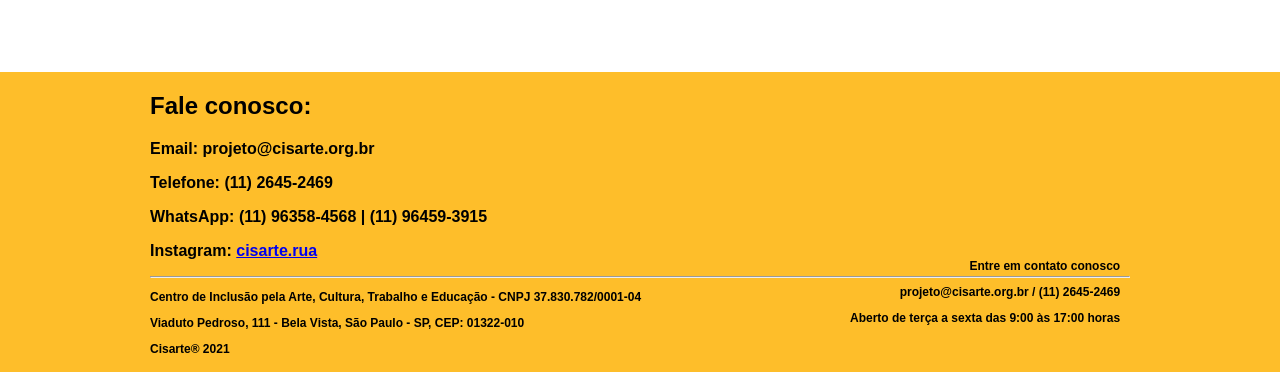
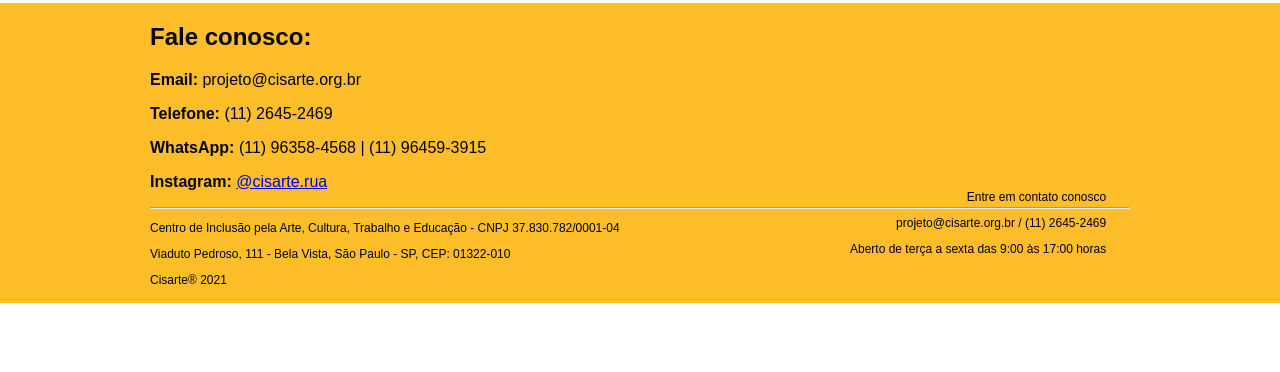
Before and after one commit to cisarte/cisarte.github.io, a plain HTML site: page doacoes.html in a window 1280 px wide. Shown: the part 1252-1624 px from the top of the page. After the commit the page ends 1555 px from the top, so only its background shows below. Drawn offline with nearby package versions, Linux system fonts and the light colour scheme.

Commit message:
Update doacoes.html

```diff
--- a/doacoes.html
+++ b/doacoes.html
@@ -91,7 +91,7 @@
     <p><strong>Email:  </strong>projeto@cisarte.org.br</p>
     <p><strong>Telefone:  </strong>(11) 2645-2469</p>
     <p><strong>WhatsApp:  </strong>(11) 96358-4568 | (11) 96459-3915</p>
-    <p> <strong> Instagram: <a href="https://www.instagram.com/cisarte.rua/">cisarte.rua</a> </p>
+    <p> <strong> Instagram: </strong> <a href="https://www.instagram.com/cisarte.rua/" target="_blank" rel="noopener noreferrer">@cisarte.rua</a></p>
     <p><strong>Endere&ccedil;o:  </strong>Viaduto Pedroso, 111 - Bela Vista, S&atilde;o Paulo - SP, CEP: 01322-010</p>
     <p><strong>Aberto de ter&ccedil;a a sexta das 9:00 &agrave;s 17:00</strong></p>
 
@@ -127,7 +127,7 @@
       <p> <strong> Email: </strong> projeto@cisarte.org.br </p>
       <p> <strong> Telefone: </strong>  (11) 2645-2469 </p>
       <p> <strong> WhatsApp: </strong>(11) 96358-4568 | (11) 96459-3915</p>
-      <p> <strong> Instagram: </strong> <a href="https://www.instagram.com/cisarte.rua/" target="_blank" rel="noopener noreferrer">cisarte.rua</a></p>
+      <p> <strong> Instagram: </strong> <a href="https://www.instagram.com/cisarte.rua/" target="_blank" rel="noopener noreferrer">@cisarte.rua</a></p>
 
       <hr/>
 
```
